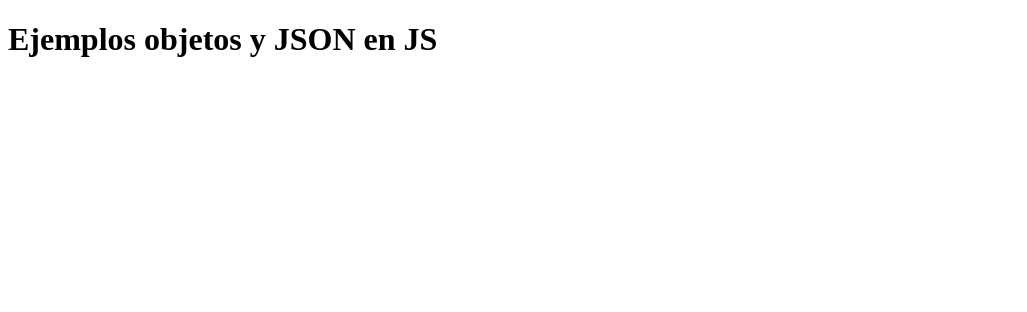
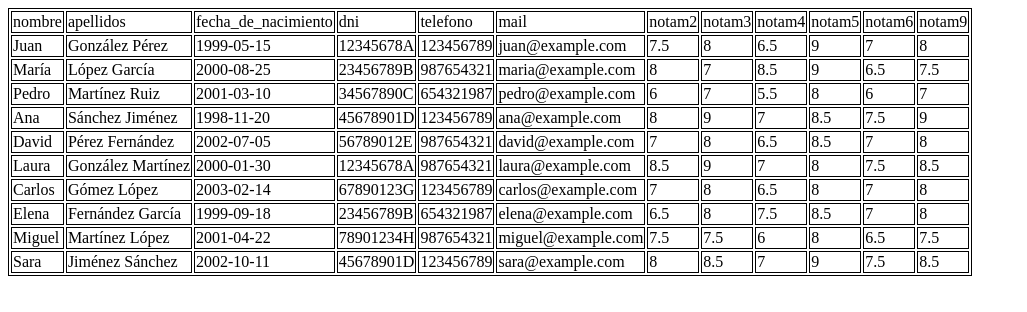
Before and after one commit to MarcBonamusa/M6, a plain HTML site: page Ejemplos OBJ-JSON/Ejemplo2: Objetos/Ejercicios.html in a window 1280 px wide. Shown: the whole page, without its empty margins (0-1027 px from the left). Drawn offline with Linux system fonts and the light colour scheme.

Commit message:
Ejercicio alumnos hecho

```diff
--- a/Ejemplos OBJ-JSON/Ejemplo2: Objetos/alumnos.js
+++ b/Ejemplos OBJ-JSON/Ejemplo2: Objetos/Ejercicio_alumnos.js
@@ -139,4 +139,42 @@ const alumnosJSON = `[
     "notam6": 7.5,
     "notam9": 8.5
     }
-    ]`;
+]`;
+
+/**
+ * 1. Convertir JSON a Objeto
+ * 2. Obtener cabeceras tabla
+ * 3. Pintar las cabeceras en la tabla
+ * 4. Recorrer todo el array
+*/
+function init() {
+    //1
+    const arrayAlumnos = JSON.parse(alumnosJSON)
+    //2
+
+    const cabeceras = Object.keys(arrayAlumnos[0])
+
+    //3
+    let filaTitulos = "<tr>"
+    for (let k of cabeceras) {
+        filaTitulos += `<td>${k}</td>`
+    }
+    filaTitulos += "</tr>"
+    document.getElementById("tablaAlumnos").innerHTML = filaTitulos
+
+    //4
+    datosAlumno(arrayAlumnos, cabeceras)
+}
+
+function datosAlumno(arrayAlumnos, cabeceras) {
+    let datos = ""
+    arrayAlumnos.forEach(alumno => {
+        datos += "<tr>"
+        cabeceras.forEach(cabecera => {
+            datos += `<td>${alumno[cabecera]}</td>`
+
+        })
+        datos += '</tr>'
+    });
+    document.getElementById("tablaAlumnos").innerHTML += datos
+}
--- a/Ejemplos OBJ-JSON/Ejemplo2: Objetos/Ejercicios.html
+++ b/Ejemplos OBJ-JSON/Ejemplo2: Objetos/Ejercicios.html
@@ -3,11 +3,15 @@
 <head>
     <meta charset="UTF-8">
     <meta name="viewport" content="width=device-width, initial-scale=1.0">
-    <title>Ejercicios Objetos y JSON</title>
-    <script src="Ejercicio2.js" defer></script>
+    <title>Document</title>
+    <script src="Ejercicio_alumnos.js" defer></script>
 </head>
-<body>
-    <h1>Ejemplos objetos y JSON en JS</h1>
-    <p id="precio"></p>
+<style>
+    #tablaAlumnos, td, th{
+        border: 1px solid black;
+    }
+</style>
+<body onload="init()">
+    <table id="tablaAlumnos"></table>
 </body>
 </html>
```
Also changed, not shown: Ejemplos OBJ-JSON/Ejemplo2: Objetos/Ejercicio2.js (deleted).
